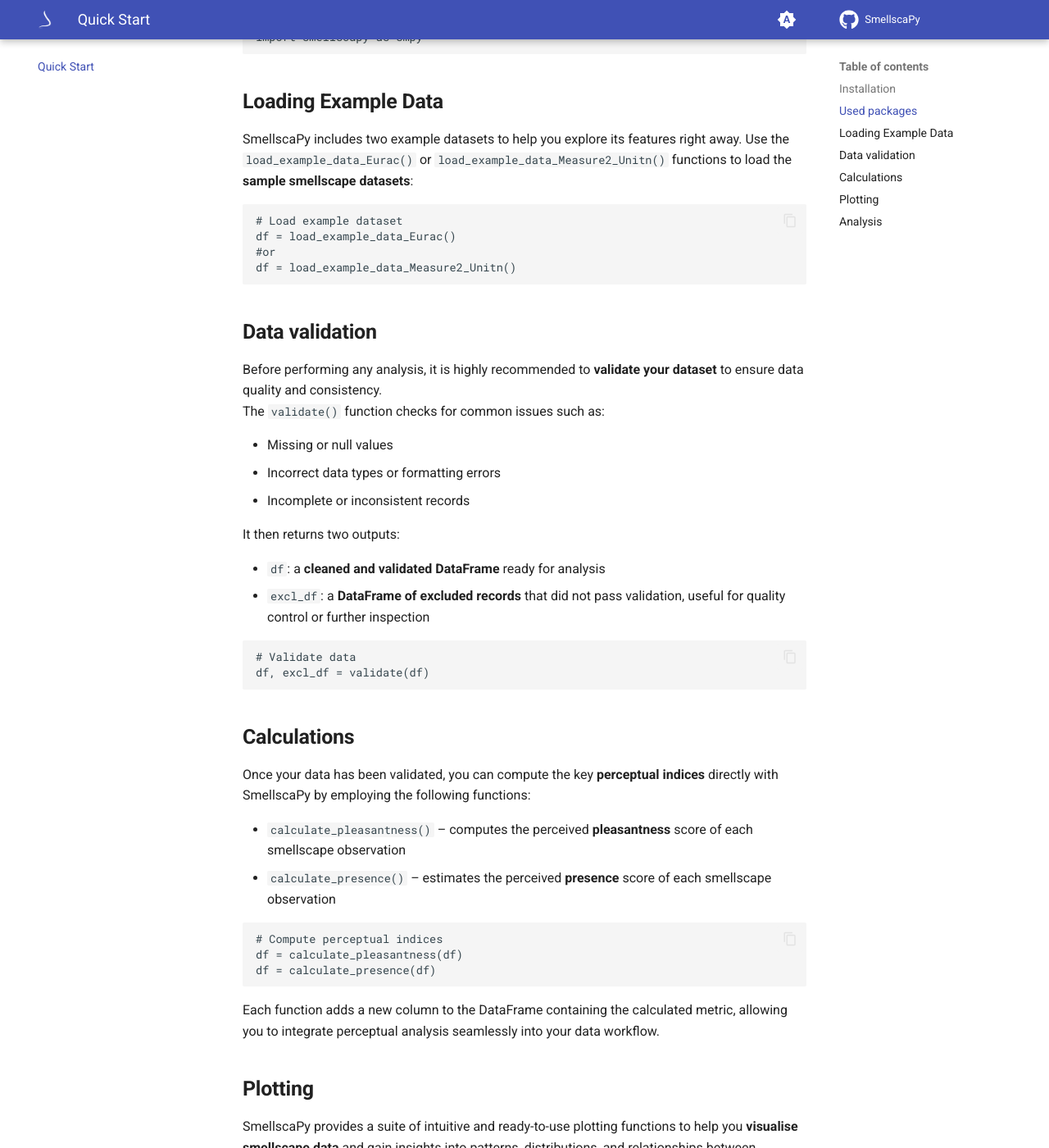
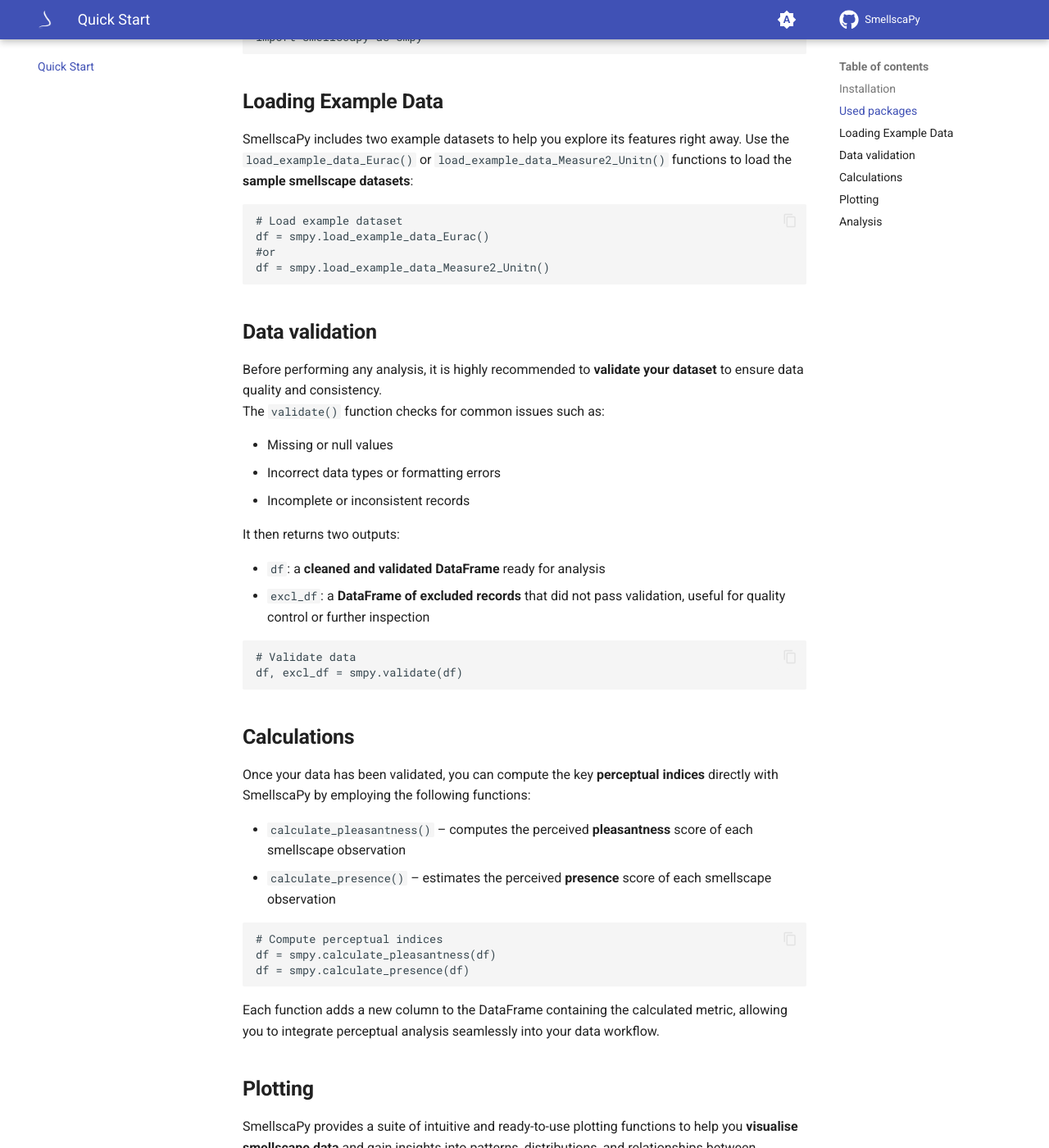
Before and after one commit to EURAC-EEBgroup/smellscapy, an MkDocs documentation site: the page built from docs/quick_start/index.md, in a window 1280 px wide and 1400 px high, scrolled down 787 px. Shown: the whole window at 82% size. Built offline with MkDocs 1.6.1 and Material for MkDocs 9.7.7, drawn with Linux system fonts in a browser that asks for light colours; comment, search, counter and statistics services are not loaded; some of the changed text lies outside the part shown.

Commit message:
documentation updated

````diff
--- a/docs/quick_start/index.md
+++ b/docs/quick_start/index.md
@@ -28,9 +28,9 @@
 
 ```python
 # Load example dataset
-df = load_example_data_Eurac()
+df = smpy.load_example_data_Eurac()
 #or
-df = load_example_data_Measure2_Unitn()
+df = smpy.load_example_data_Measure2_Unitn()
 ```
 
 ## **Data validation**
@@ -49,7 +49,7 @@
 
 ```python
 # Validate data
-df, excl_df = validate(df)
+df, excl_df = smpy.validate(df)
 ```
 
 ## **Calculations**
@@ -61,8 +61,8 @@
 
 ```python
 # Compute perceptual indices
-df = calculate_pleasantness(df)
-df = calculate_presence(df)
+df = smpy.calculate_pleasantness(df)
+df = smpy.calculate_presence(df)
 ```
 
 Each function adds a new column to the DataFrame containing the calculated metric, allowing you to integrate perceptual analysis seamlessly into your data workflow.
@@ -85,12 +85,12 @@
 
 ```python
 # Generate Basic Visualisation
-plot_scatter(df)
-plot_simple_density(df)
-plot_density(df)
+smpy.plot_scatter(df)
+smpy.plot_simple_density(df)
+smpy.plot_density(df)
 
 # Generate Dynamic Visualisation
-plot_dynamic(df)
+smpy.plot_dynamic(df)
 ```
 **Tip**: Since all SmellscaPy plotting functions are built on matplotlib and seaborn, you can easily customise them by passing additional arguments or modifying the returned plot objects — for example, adjusting figure size, colour palettes, or adding annotations for publication-quality visuals.
 
@@ -104,5 +104,5 @@
 
 ```python
 # Descriptive statistics of pleasantness and presence votes
-descriptive_statistics(df)
+smpy.descriptive_statistics(df)
 ```
````
Also changed, not shown: docs/tutorials/analysis.md (+3 -3 lines), docs/tutorials/calculating_pleasantness_presence_coordinates.md (+2 -2 lines), docs/tutorials/data_validation_processing.md (+1 -1 lines), docs/tutorials/loading_smellscape_data.md (+4 -2 lines), docs/tutorials/visualizations.md (+2 -2 lines).
